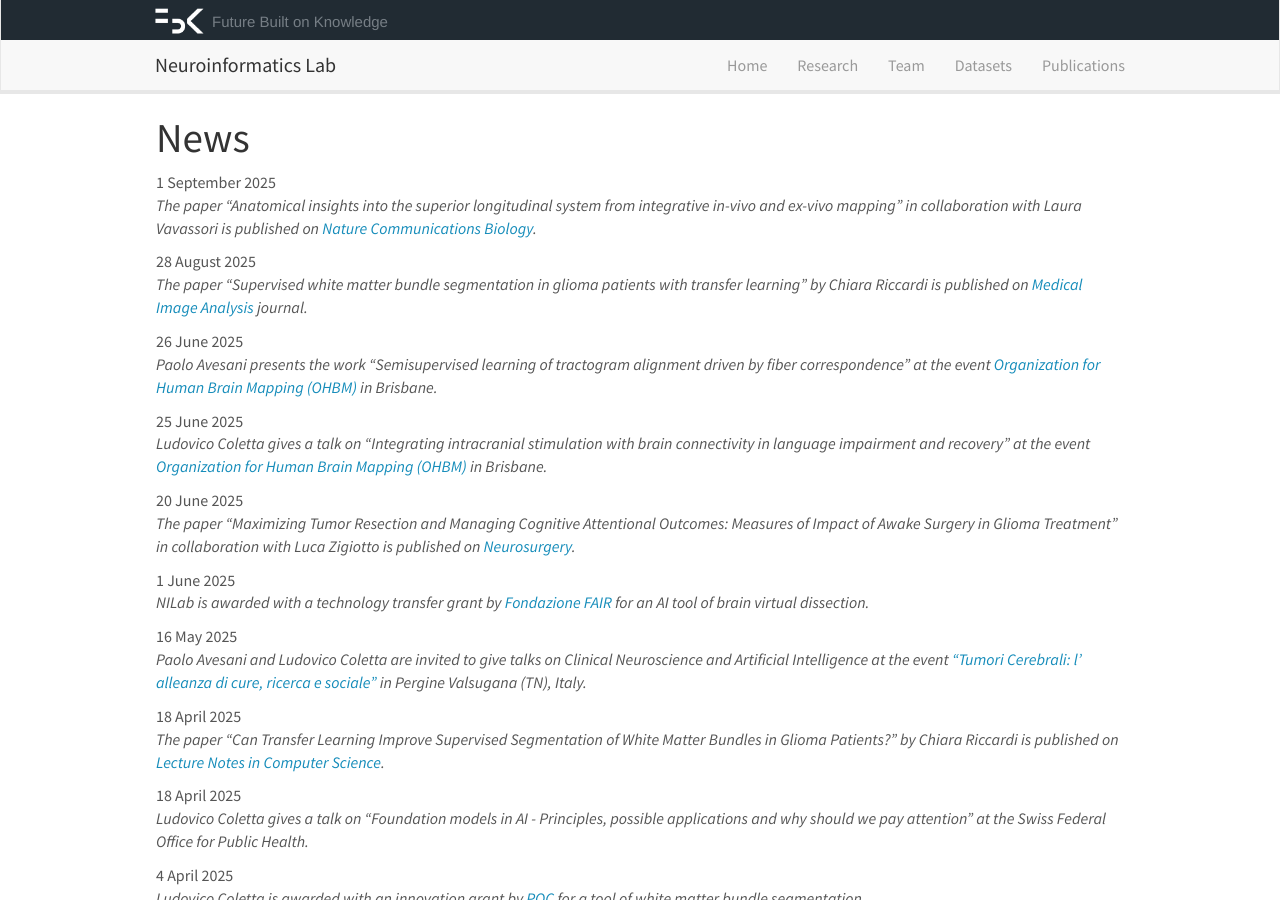
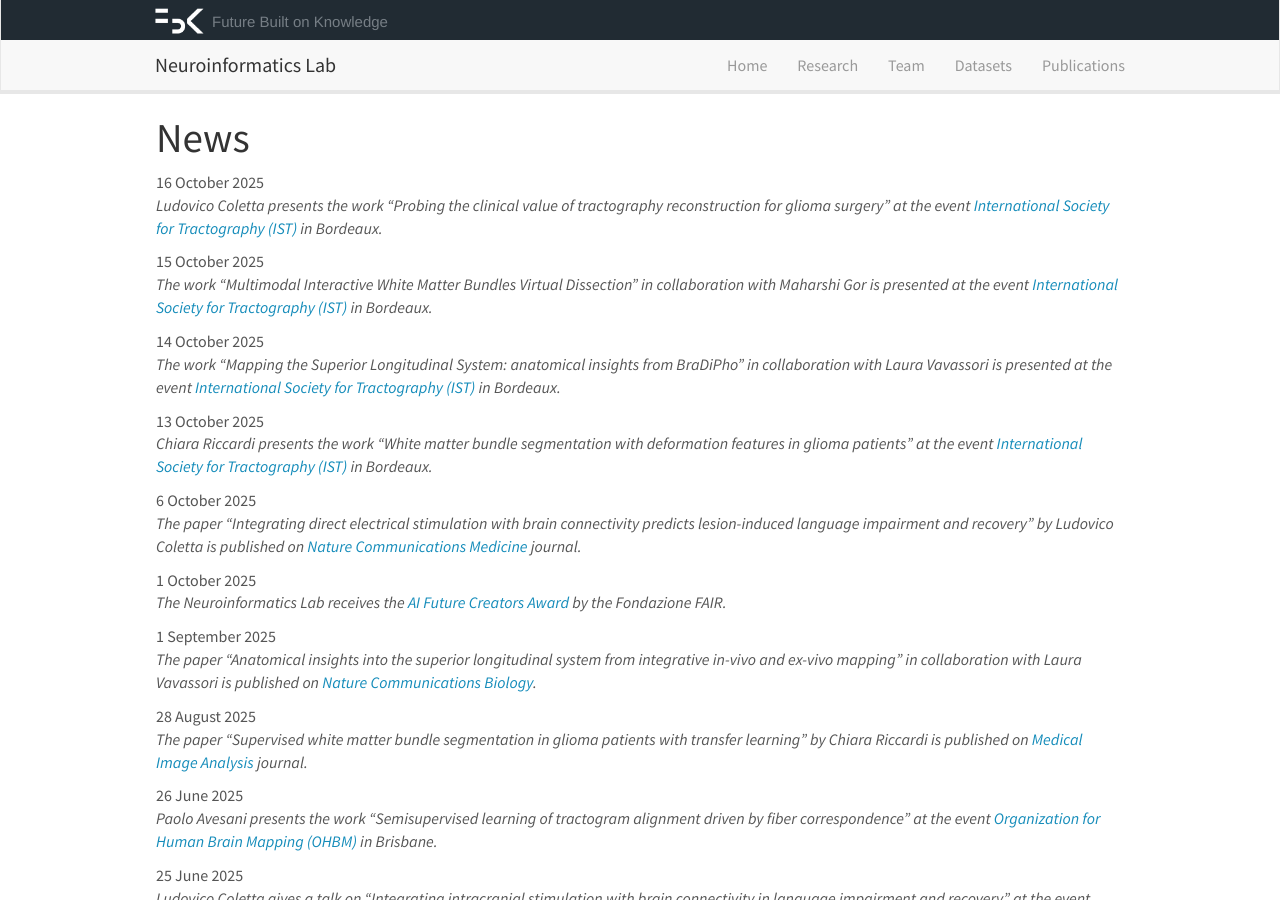
Before and after one commit to FBK-NILab/FBK-NILab.github.io, a Jekyll site: the page built from _pages/allnews.md, in a window 1280 px wide and 900 px high. Built offline with Jekyll 4.4.1, drawn with Linux system fonts in a browser that asks for light colours; nearby versions of some CDN libraries.

Commit message:
Update news.yml

```diff
--- a/_data/news.yml
+++ b/_data/news.yml
@@ -1,3 +1,27 @@
+- date: 16 October 2025
+  headline: |
+    Ludovico Coletta presents the work "Probing the clinical value of tractography reconstruction for glioma surgery" at the event <a href='https://event.fourwaves.com/istconference2025/pages'>International Society for Tractography (IST)</a> in Bordeaux.
+
+- date: 15 October 2025
+  headline: |
+    The work “Multimodal Interactive White Matter Bundles Virtual Dissection” in collaboration with Maharshi Gor is presented at the event <a href='https://event.fourwaves.com/istconference2025/pages'>International Society for Tractography (IST)</a> in Bordeaux.
+
+- date: 14 October 2025
+  headline: |
+    The work “Mapping the Superior Longitudinal System: anatomical insights from BraDiPho” in collaboration with Laura Vavassori is presented at the event <a href='https://event.fourwaves.com/istconference2025/pages'>International Society for Tractography (IST)</a> in Bordeaux.
+
+- date: 13 October 2025
+  headline: |
+    Chiara Riccardi presents the work "White matter bundle segmentation with deformation features in glioma patients" at the event <a href='https://event.fourwaves.com/istconference2025/pages'>International Society for Tractography (IST)</a> in Bordeaux.
+
+- date: 6 October 2025
+  headline: |
+    The paper “Integrating direct electrical stimulation with brain connectivity predicts lesion-induced language impairment and recovery” by Ludovico Coletta is published on <a href='https://doi.org/10.1038/s43856-025-01121-0'>Nature Communications Medicine</a> journal.
+
+- date: 1 October 2025
+  headline: |
+    The Neuroinformatics Lab receives the <a href='https://fondazione-fair.it/news/online-lai-future-creators-award-la-nuova-call-interna-fair-per-idee-di-startup/'>AI Future Creators Award</a> by the Fondazione FAIR.
+
 - date: 1 September 2025
   headline: |
     The paper “Anatomical insights into the superior longitudinal system from integrative in-vivo and ex-vivo mapping” in collaboration with Laura Vavassori is published on <a href='https://doi.org/10.1038/s42003-025-08774-6'>Nature Communications Biology</a>.
```
